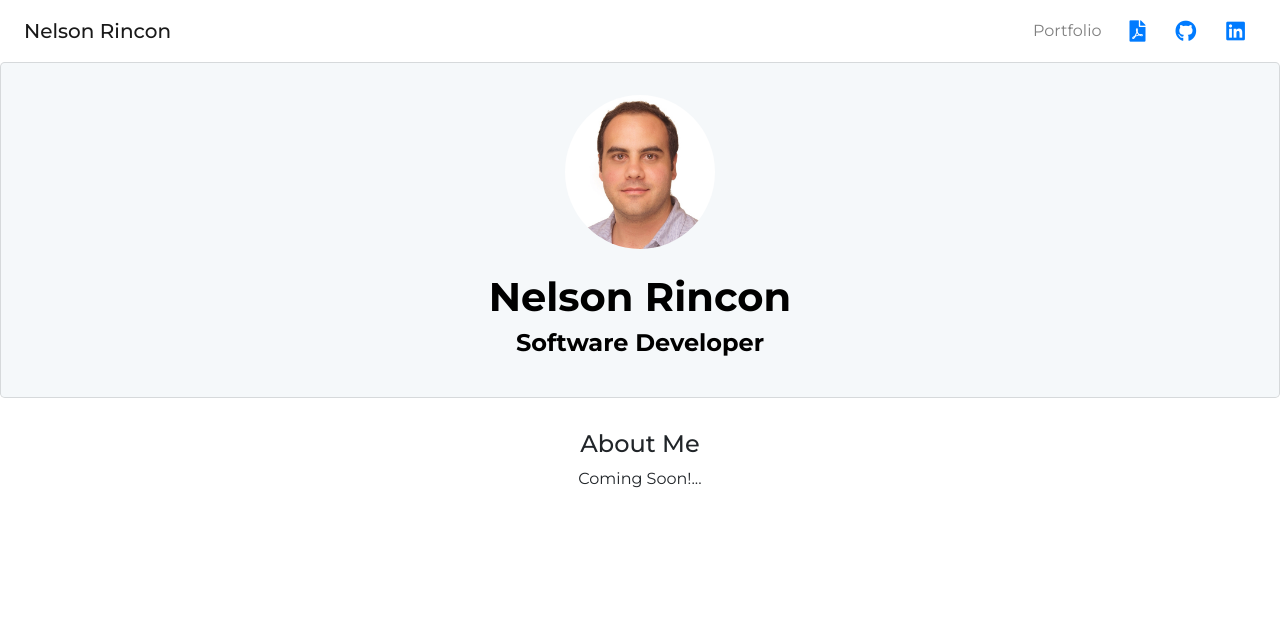
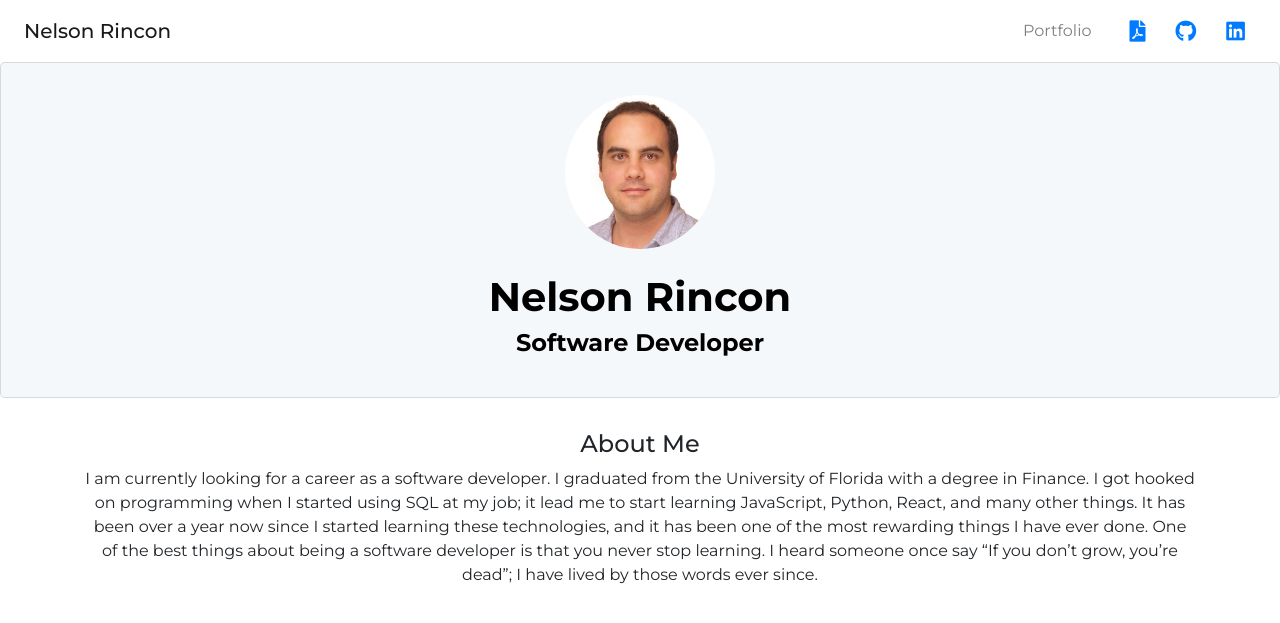
Before and after one commit to nerincon/tornado-exercise, a Python web app: template myapp/templates/index.html in a window 1280 px wide. Shown: the top 623 px of the page. Run offline with Jinja, Linux system fonts and the light colour scheme; the template is opened without the code that fills it, so the values that code supplies are empty; some libraries are stand-ins or nearby versions.

Commit message:
add tickerworth pamphlet. fix small bug. add about me paragraph

```diff
--- a/myapp/templates/index.html
+++ b/myapp/templates/index.html
@@ -46,7 +46,7 @@
                 </div>
             <div class="container">
                 <h4>About Me</h4>
-                <p>Coming Soon!...</p>
+                <p>I am currently looking for a career as a software developer. I graduated from the University of Florida with a degree in Finance. I got hooked on programming when I started using SQL at my job; it lead me to start learning JavaScript, Python, React, and many other things. It has been over a year now since I started learning these technologies, and it has been one of the most rewarding things I have ever done. One of the best things about being a software developer is that you never stop learning. I heard someone once say “If you don’t grow, you’re dead”; I have lived by those words ever since. </p>
             </div>
         </div>
         <script src="https://code.jquery.com/jquery-3.2.1.slim.min.js" integrity="sha384-KJ3o2DKtIkvYIK3UENzmM7KCkRr/rE9/Qpg6aAZGJwFDMVNA/GpGFF93hXpG5KkN" crossorigin="anonymous"></script>
--- a/myapp/templates/portfolio.html
+++ b/myapp/templates/portfolio.html
@@ -34,6 +34,7 @@
                 <h5>Tickerworth</h5>
                 <p>Easy to use application that provides key financial information about the searched company and calculates its intrinsic values based on multiple valuation methods.</p>
                 <p>This project was built with Python, Tornado, Postgresql, React/Redux.</p>
+                <p><a href="../../static/img/TickerworthDemoSummary.pdf" target='_blank'>Download Pamphlet</a></p>
             </div>
             <figcaption><a role="button" target="_blank" href="https://github.com/nerincon/tickerworth-backend" class="btn btn-outline-success web">Go to Github</a></figcaption>
         </figure>
--- a/static/css/main.css
+++ b/static/css/main.css
@@ -55,6 +55,6 @@ body {
 }
 
 #resume {
-    margin-left: 20px;
+    margin-left: 30px;
     margin-top: 12px;
 }
```
Also changed, not shown: 1 other file.
